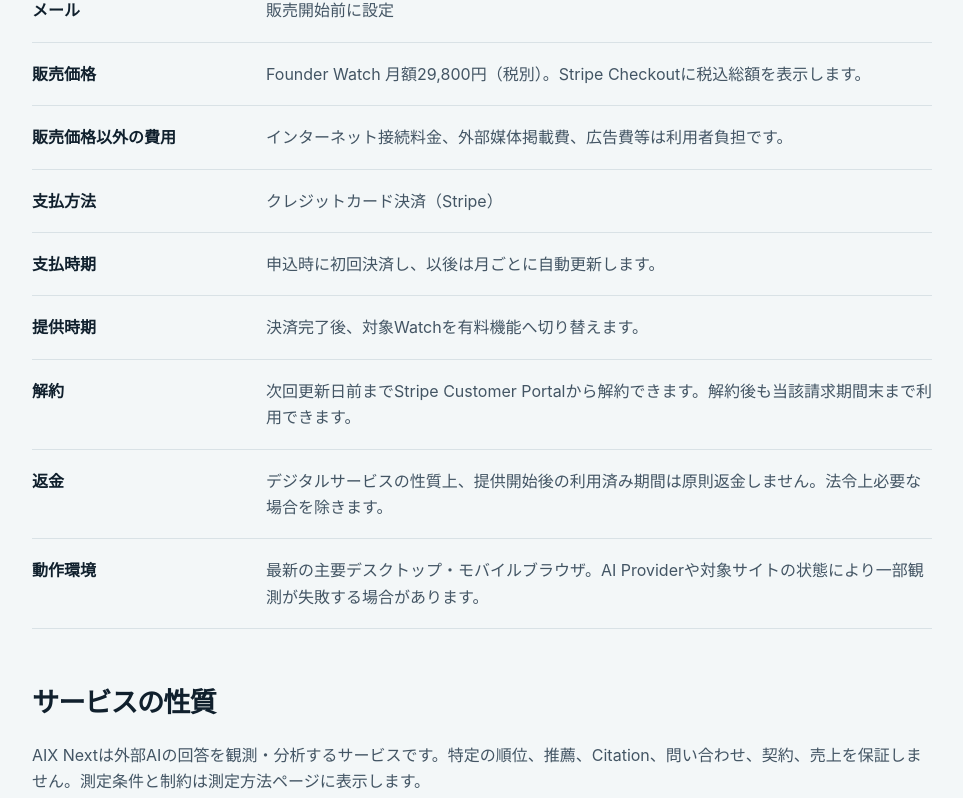
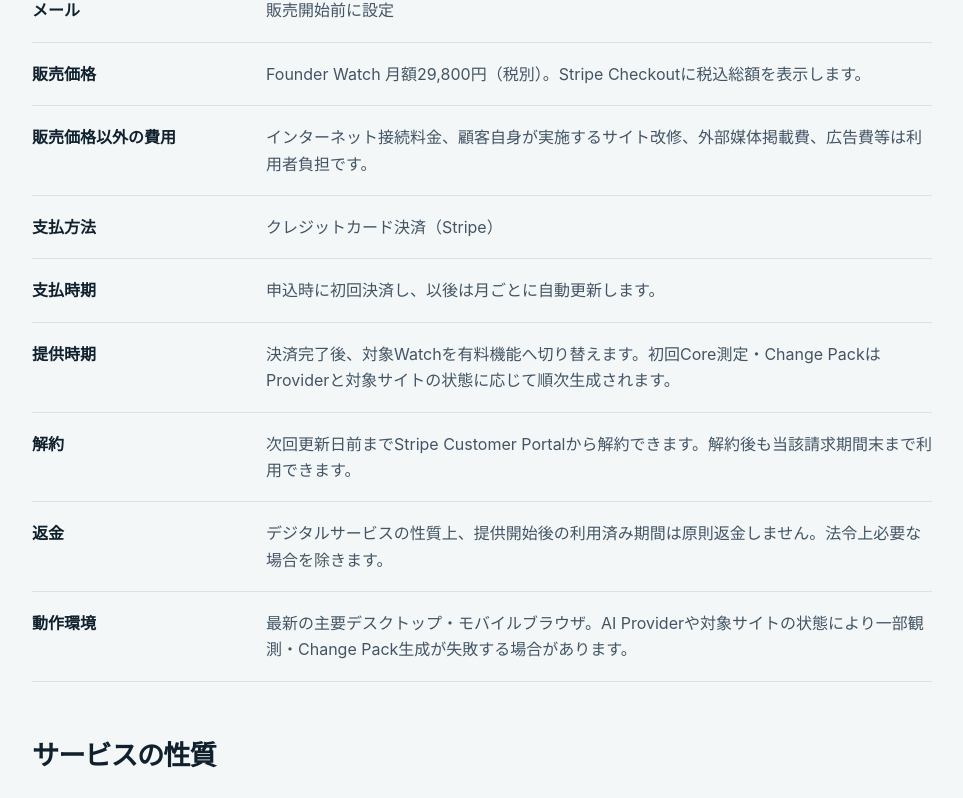
Before and after one commit to salve-de/AIX-next, a Next.js app: page /commerce in a window 1280 px wide. Shown: the part 899-1697 px from the top of the page, without its empty margins (158-1121 px from the left). Built offline with nearby package versions, Linux system fonts and the light colour scheme; no server answers.

Commit message:
align commercial disclosure with execution product

```diff
--- a/app/commerce/page.tsx
+++ b/app/commerce/page.tsx
@@ -8,19 +8,19 @@ const rows = [
   ["電話番号", seller.phone || "請求により遅滞なく開示"],
   ["メール", seller.email || "販売開始前に設定"],
   ["販売価格", "Founder Watch 月額29,800円（税別）。Stripe Checkoutに税込総額を表示します。"],
-  ["販売価格以外の費用", "インターネット接続料金、外部媒体掲載費、広告費等は利用者負担です。"],
+  ["販売価格以外の費用", "インターネット接続料金、顧客自身が実施するサイト改修、外部媒体掲載費、広告費等は利用者負担です。"],
   ["支払方法", "クレジットカード決済（Stripe）"],
   ["支払時期", "申込時に初回決済し、以後は月ごとに自動更新します。"],
-  ["提供時期", "決済完了後、対象Watchを有料機能へ切り替えます。"],
+  ["提供時期", "決済完了後、対象Watchを有料機能へ切り替えます。初回Core測定・Change PackはProviderと対象サイトの状態に応じて順次生成されます。"],
   ["解約", "次回更新日前までStripe Customer Portalから解約できます。解約後も当該請求期間末まで利用できます。"],
   ["返金", "デジタルサービスの性質上、提供開始後の利用済み期間は原則返金しません。法令上必要な場合を除きます。"],
-  ["動作環境", "最新の主要デスクトップ・モバイルブラウザ。AI Providerや対象サイトの状態により一部観測が失敗する場合があります。"],
+  ["動作環境", "最新の主要デスクトップ・モバイルブラウザ。AI Providerや対象サイトの状態により一部観測・Change Pack生成が失敗する場合があります。"],
 ];
 
 export default function CommercePage() {
-  return <MarketingShell eyebrow="COMMERCIAL DISCLOSURE" title="特定商取引法に基づく表記。" lead="有料Watchの販売者、価格、更新、解約、返金条件を表示します。">
+  return <MarketingShell eyebrow="COMMERCIAL DISCLOSURE" title="特定商取引法に基づく表記。" lead="有料Watchの販売者、価格、提供内容、更新、解約、返金条件を表示します。">
     {!sellerReady() ? <p className="document-note">販売開始前設定が未完了です。SELLER_REPRESENTATIVE、SELLER_ADDRESS、SELLER_EMAILを本番環境へ設定するまで決済を一般公開しないでください。</p> : null}
     <dl className="definition-list">{rows.map(([label, content]) => <div key={label}><dt>{label}</dt><dd>{content}</dd></div>)}</dl>
-    <h2>サービスの性質</h2><p>AIX Nextは外部AIの回答を観測・分析するサービスです。特定の順位、推薦、Citation、問い合わせ、契約、売上を保証しません。測定条件と制約は測定方法ページに表示します。</p>
+    <h2>サービスの性質</h2><p>AIX Nextは、外部AIの回答を観測し、競合との差を分析し、改善候補と人間確認用Change Packを生成して再測定するサービスです。特定の順位、推薦、Citation、Buyer Promptの候補入り、問い合わせ、契約、売上を保証しません。Change Packは自動公開されません。</p>
   </MarketingShell>;
 }
```
